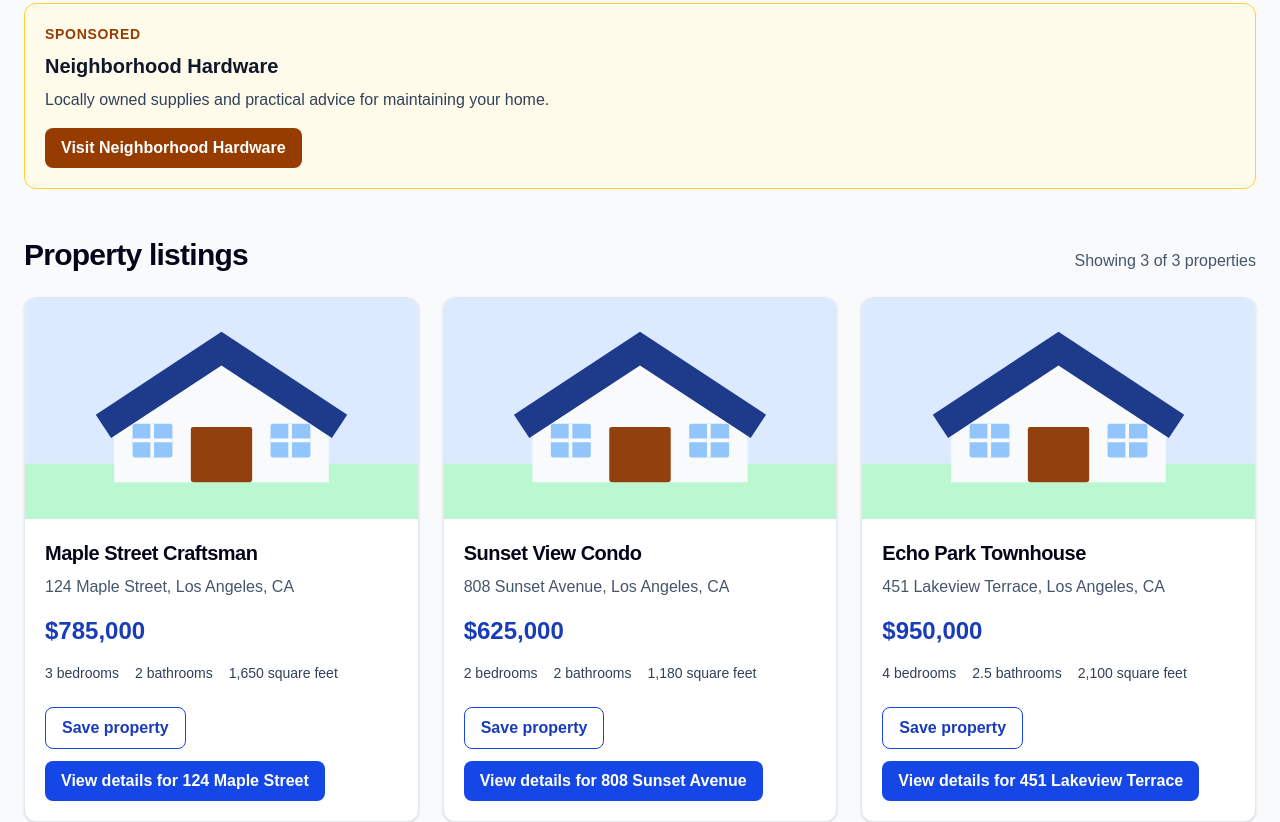
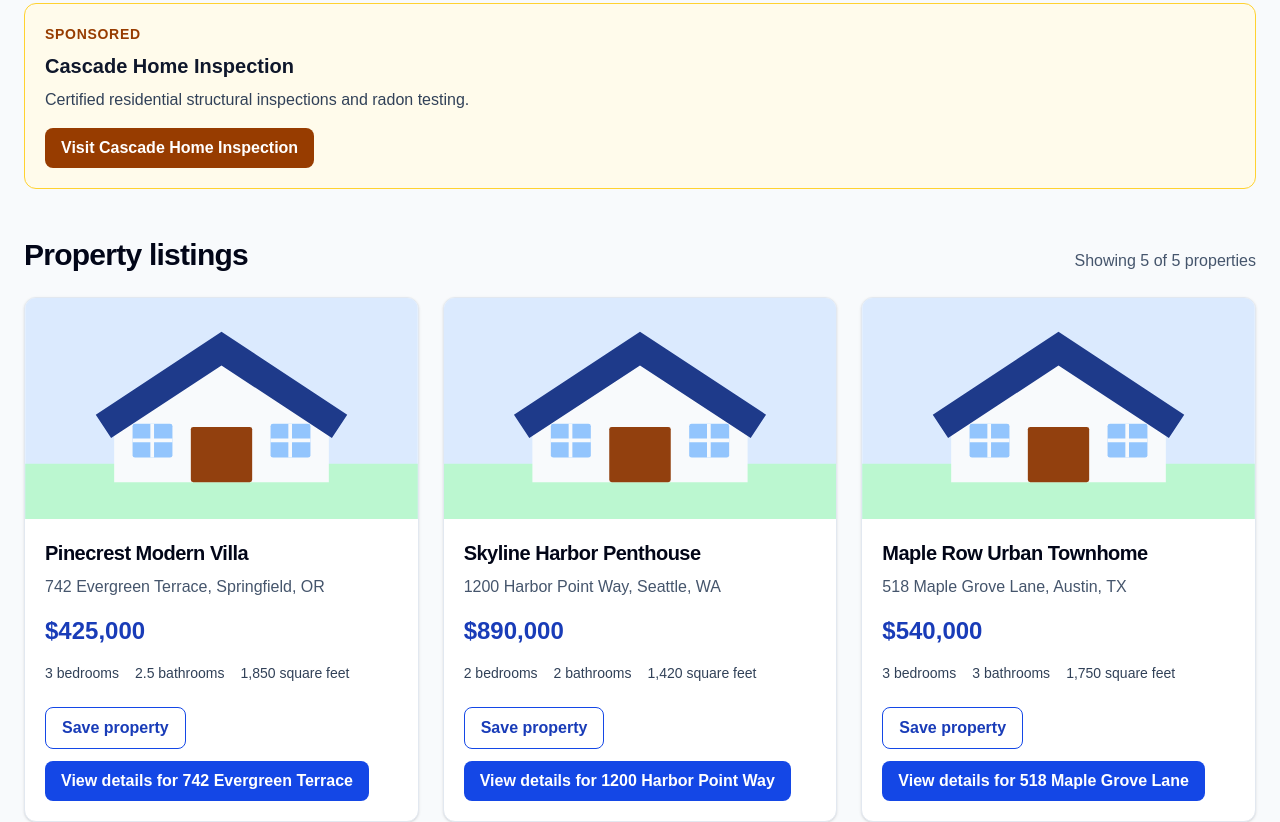
Before and after one commit to eeccoo/neighborhood-listing-platform, a Next.js app: page / in a window 1280 px wide. Shown: the part 540-1362 px from the top of the page. Built offline with nearby package versions, Linux system fonts and the light colour scheme.

Commit message:
Render validated property data

```diff
--- a/src/app/page.tsx
+++ b/src/app/page.tsx
@@ -5,69 +5,15 @@ import { useState } from "react";
 import PropertyCard from "@/components/PropertyCard";
 import SearchFilters from "@/components/SearchFilters";
 import SponsorBanner from "@/components/SponsorBanner";
-import type {
-  Property,
-  SearchFilterValues,
-  Sponsor,
-} from "@/types";
-
-const properties: Property[] = [
-  {
-    id: "maple-craftsman",
-    title: "Maple Street Craftsman",
-    streetAddress: "124 Maple Street",
-    city: "Los Angeles",
-    state: "CA",
-    price: 785000,
-    bedrooms: 3,
-    bathrooms: 2,
-    squareFootage: 1650,
-    imagePath: "/property-home.svg",
-    detailsUrl: "/?property=maple-craftsman#listings",
-    propertyType: "single-family",
-  },
-  {
-    id: "sunset-condo",
-    title: "Sunset View Condo",
-    streetAddress: "808 Sunset Avenue",
-    city: "Los Angeles",
-    state: "CA",
-    price: 625000,
-    bedrooms: 2,
-    bathrooms: 2,
-    squareFootage: 1180,
-    imagePath: "/property-home.svg",
-    detailsUrl: "/?property=sunset-condo#listings",
-    propertyType: "condo",
-  },
-  {
-    id: "echo-park-townhouse",
-    title: "Echo Park Townhouse",
-    streetAddress: "451 Lakeview Terrace",
-    city: "Los Angeles",
-    state: "CA",
-    price: 950000,
-    bedrooms: 4,
-    bathrooms: 2.5,
-    squareFootage: 2100,
-    imagePath: "/property-home.svg",
-    detailsUrl: "/?property=echo-park-townhouse#listings",
-    propertyType: "townhouse",
-  },
-];
-
-const sponsor: Sponsor = {
-  id: "neighborhood-hardware",
-  businessName: "Neighborhood Hardware",
-  shortDescription:
-    "Locally owned supplies and practical advice for maintaining your home.",
-  destinationUrl: "/#listings",
-};
+import { properties, sponsor } from "@/data/properties";
+import type { SearchFilterValues } from "@/types";
 
 export default function Home() {
-  const [filters, setFilters] = useState<SearchFilterValues>({});
+  const [filters, setFilters] =
+    useState<SearchFilterValues>({});
 
-  const filteredProperties = properties.filter((property) => {
+  const filteredProperties = properties.filter(
+    (property) => {
       const matchesType =
         filters.propertyType === undefined ||
         property.propertyType === filters.propertyType;
@@ -80,8 +26,13 @@ export default function Home() {
         filters.bedrooms === undefined ||
         property.bedrooms >= filters.bedrooms;
 
-    return matchesType && matchesPrice && matchesBedrooms;
-  });
+      return (
+        matchesType &&
+        matchesPrice &&
+        matchesBedrooms
+      );
+    },
+  );
 
   function handleFilterSubmit(
     submittedFilters: SearchFilterValues,
@@ -102,13 +53,16 @@ export default function Home() {
           </h1>
 
           <p className="mt-6 text-lg leading-8 text-slate-600">
-            Explore local properties, connect with neighborhood
-            sponsors, and use accessible search tools.
+            Explore local properties, connect with
+            neighborhood sponsors, and use accessible
+            search tools.
           </p>
         </header>
 
         <div className="mt-10">
-          <SearchFilters onSubmit={handleFilterSubmit} />
+          <SearchFilters
+            onSubmit={handleFilterSubmit}
+          />
         </div>
 
         <div className="mt-8">
@@ -128,7 +82,10 @@ export default function Home() {
               Property listings
             </h2>
 
-            <p aria-live="polite" className="text-slate-600">
+            <p
+              aria-live="polite"
+              className="text-slate-600"
+            >
               Showing {filteredProperties.length} of{" "}
               {properties.length} properties
             </p>
@@ -136,13 +93,15 @@ export default function Home() {
 
           {filteredProperties.length > 0 ? (
             <div className="mt-6 grid grid-cols-1 gap-6 md:grid-cols-2 lg:grid-cols-3">
-              {filteredProperties.map((property, index) => (
+              {filteredProperties.map(
+                (property, index) => (
                   <PropertyCard
                     key={property.id}
                     property={property}
                     priority={index === 0}
                   />
-              ))}
+                ),
+              )}
             </div>
           ) : (
             <p
--- /dev/null
+++ b/src/data/properties.ts
@@ -0,0 +1,43 @@
+import rawProperties from "../../data/generated/properties.raw.json";
+
+import { PropertyCollectionSchema } from "@/schemas/property-data";
+import type { Property, Sponsor } from "@/types";
+
+const validatedProperties =
+  PropertyCollectionSchema.parse(rawProperties);
+
+export const properties: Property[] =
+  validatedProperties.map((property) => ({
+    id: property.property_id,
+    title: property.title,
+    streetAddress: property.street_address,
+    city: property.city,
+    state: property.state,
+    price: property.price,
+    bedrooms: property.bedrooms,
+    bathrooms: property.bathrooms,
+    squareFootage: property.square_feet,
+    imagePath: "/property-home.svg",
+    detailsUrl: `/?property=${encodeURIComponent(
+      property.property_id,
+    )}#listings`,
+    propertyType: property.property_type,
+  }));
+
+const activeSponsor = validatedProperties
+  .flatMap((property) => property.local_sponsors)
+  .find((candidate) => candidate.is_active);
+
+if (!activeSponsor) {
+  throw new Error(
+    "Validated property data contains no active sponsor.",
+  );
+}
+
+export const sponsor: Sponsor = {
+  id: activeSponsor.sponsor_id,
+  businessName: activeSponsor.business_name,
+  shortDescription: activeSponsor.short_description,
+  destinationUrl: activeSponsor.destination_url,
+  sponsoredLabel: activeSponsor.sponsored_label,
+};
```
Lines whose indentation alone changed are shown as unchanged.
